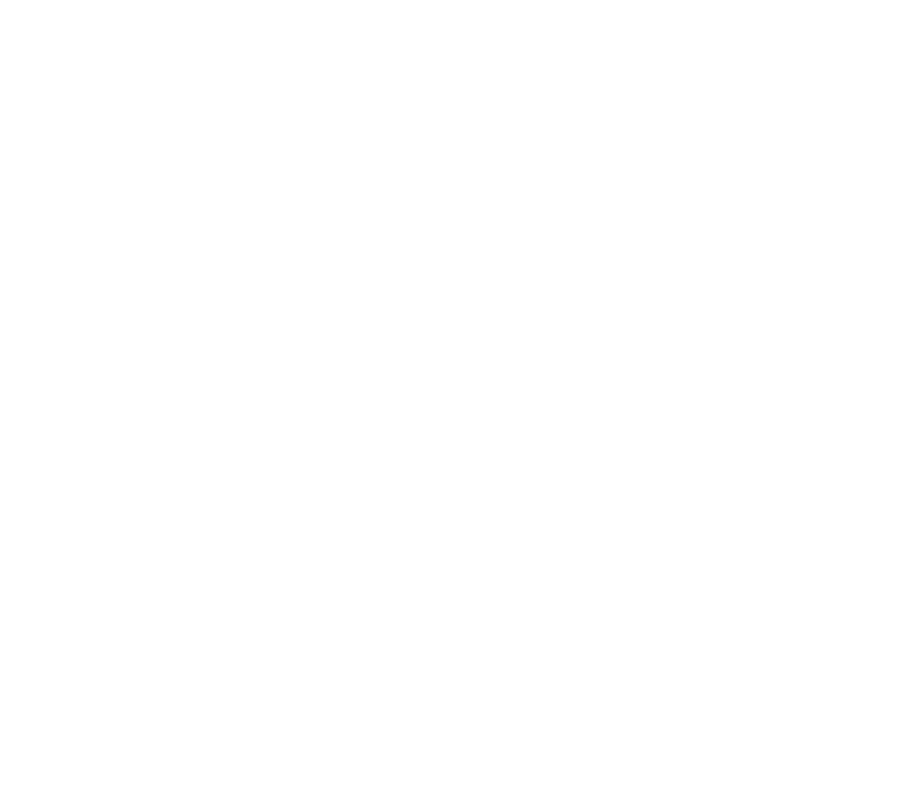
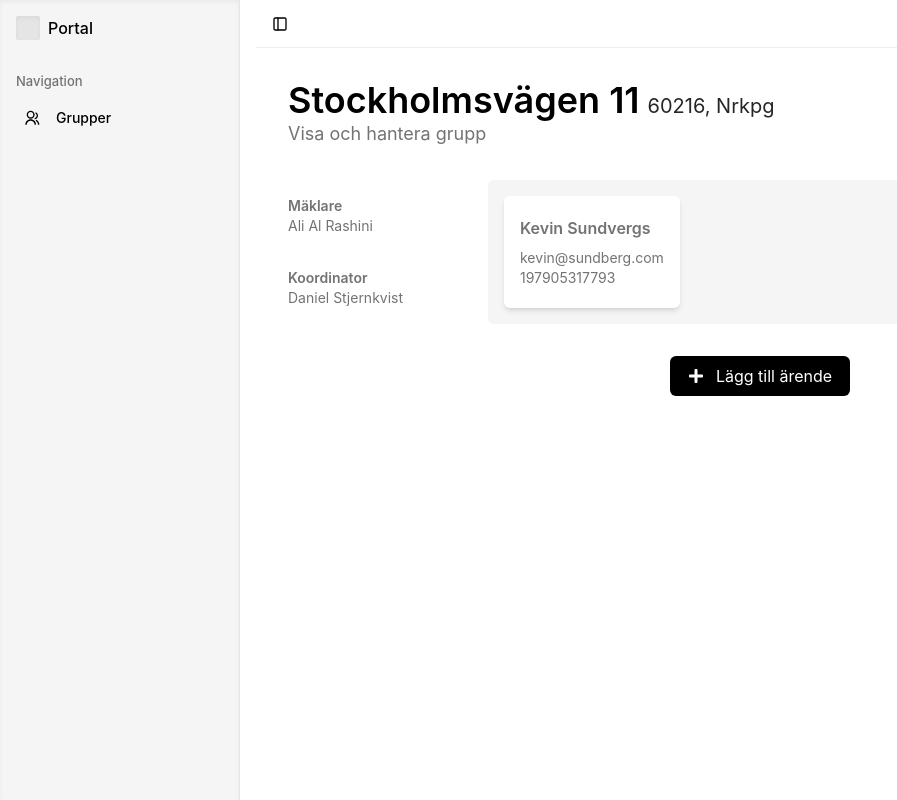
Before and after one commit to TechpologyOrg/velia_updated, a React (Create React App) app: page /dashboard/groups/1 in a window 1280 px wide. Before the commit this address had no page. Shown: the whole page, without its empty margins (0-897 px from the left). Built offline with nearby package versions, Linux system fonts and the light colour scheme; what @criipto/verify-react would draw is missing.

Commit message:
group edit moved, group interact added

```diff
--- a/src/App.js
+++ b/src/App.js
@@ -12,6 +12,7 @@
 import { bindAuthHelpers } from './lib/axiosClient';
 import DashboardGroups from './views/velia/realtor/DashboardGroups';
 import DashboardGroupsCreate from './views/velia/realtor/DashboardGroupsCreate';
+import DashboardGroupView from './views/velia/realtor/DashboardGroupView';
 
 export default function App() {
   const auth = useAuth();
@@ -31,6 +32,7 @@
 
       <Route path='/dashboard' element={<Dashboard />} >
         <Route path='groups' element={<DashboardGroups />} />
+        <Route path='groups/:id' element={<DashboardGroupView />} />
         <Route path='groups/create' element={<DashboardGroupsCreate />} />
         <Route path='groups/update/:id' element={<DashboardGroupsCreate />} />
       </Route>
--- /dev/null
+++ b/src/components/V_Popup.js
@@ -0,0 +1,90 @@
+import React, { useEffect } from 'react';
+
+const V_Popup = ({
+  isOpen,
+  onClose,
+  children,
+  title = "Popup",
+  size = "md",
+  showCloseButton = true,
+  closeOnOverlayClick = true,
+  className = ""
+}) => {
+  // Handle escape key press
+  useEffect(() => {
+    const handleEscape = (e) => {
+      if (e.key === 'Escape' && isOpen) {
+        onClose();
+      }
+    };
+
+    if (isOpen) {
+      document.addEventListener('keydown', handleEscape);
+      // Prevent body scroll when popup is open
+      document.body.style.overflow = 'hidden';
+    }
+
+    return () => {
+      document.removeEventListener('keydown', handleEscape);
+      document.body.style.overflow = 'unset';
+    };
+  }, [isOpen, onClose]);
+
+  // Handle overlay click
+  const handleOverlayClick = (e) => {
+    if (closeOnOverlayClick && e.target === e.currentTarget) {
+      onClose();
+    }
+  };
+
+  if (!isOpen) return null;
+
+  const sizeClasses = {
+    sm: "max-w-sm",
+    md: "max-w-md",
+    lg: "max-w-lg",
+    xl: "max-w-xl",
+    "2xl": "max-w-2xl",
+    "3xl": "max-w-3xl",
+    "4xl": "max-w-4xl",
+    "5xl": "max-w-5xl",
+    "6xl": "max-w-6xl",
+    full: "max-w-full mx-4"
+  };
+
+  return (
+    <div
+      className={`fixed inset-0 z-50 flex items-center justify-center p-4 ${className}`}
+      onClick={handleOverlayClick}
+    >
+      {/* Backdrop */}
+      <div className="absolute inset-0 bg-black bg-opacity-50 transition-opacity" />
+
+      {/* Popup Card */}
+      <div className={`relative bg-white rounded-lg shadow-xl w-full ${sizeClasses[size]} max-h-[90vh] overflow-hidden`}>
+        {/* Header */}
+        <div className="flex items-center justify-between p-4 border-b border-gray-200">
+          <h3 className="text-lg font-semibold text-gray-900">{title}</h3>
+          {showCloseButton && (
+            <button
+              onClick={onClose}
+              className="text-gray-400 hover:text-gray-600 transition-colors duration-200 p-1 rounded-full hover:bg-gray-100"
+              aria-label="Close popup"
+            >
+              <svg className="w-5 h-5" fill="none" stroke="currentColor" viewBox="0 0 24 24">
+                <path strokeLinecap="round" strokeLinejoin="round" strokeWidth={2} d="M6 18L18 6M6 6l12 12" />
+              </svg>
+            </button>
+          )}
+        </div>
+
+        {/* Content */}
+        <div className="p-4 overflow-y-auto max-h-[calc(90vh-120px)]">
+          {children}
+        </div>
+      </div>
+    </div>
+  );
+};
+
+export default V_Popup;
--- /dev/null
+++ b/src/views/velia/realtor/DashboardGroupView.js
@@ -0,0 +1,110 @@
+import React, { useState } from 'react'
+import { useLocation } from 'react-router-dom'
+import { FaPlus } from 'react-icons/fa';
+import V_Popup from '../../../components/V_Popup';
+
+export default function DashboardGroupView() {
+    // const { group } = useLocation().state;
+    const group = {
+		"id": 9,
+		"organisation": 1,
+		"address": "Stockholmsvägen 11",
+		"postnummer": "60216",
+		"ort": "Nrkpg",
+		"realtor": {
+			"id": 3,
+			"email": "eli@asd.se",
+			"first_name": "Ali",
+			"last_name": "Al Rashini",
+			"role": "realtor",
+			"personnummer": "200404228959"
+		},
+		"coordinator": {
+			"id": 4,
+			"email": "daniel@asd.se",
+			"first_name": "Daniel",
+			"last_name": "Stjernkvist",
+			"role": "coordinator",
+			"personnummer": "200302157870"
+		},
+		"customers": [
+			{
+				"id": 10,
+				"email": "kevin@sundberg.com",
+				"first_name": "Kevin",
+				"last_name": "Sundvergs",
+				"role": "customer",
+				"personnummer": "197905317793"
+			}
+		]
+	}
+
+    const renderCustomers = () => {
+        return group.customers.map((customer) => {
+            return <div className='flex flex-col px-4 py-2 bg-white shadow-md rounded-md items-start justify-center'
+             key={customer.id}>
+                <p className='text-md text-neutral-500 font-semibold mb-2'>{customer.first_name} {customer.last_name}</p>
+                <p className='text-sm text-neutral-500'>{customer.email}</p>
+                <p className='text-sm text-neutral-500'>{customer.personnummer}</p>
+             </div>
+        })
+    }
+
+    const [isPopupOpen, setIsPopupOpen] = useState(false);
+
+    const renderPopup = () => {
+        return (
+            <V_Popup
+                isOpen={isPopupOpen}
+                onClose={() => setIsPopupOpen(false)}
+                title="Lägg till ärende"
+            >
+                <div className='flex flex-col overflow-y-scroll w-full h-full'>
+                    <div className='flex flex-row items-center justify-between py-3 px-2 hover:bg-neutral-200 rounded-md cursor-pointer'
+                    onClick={() => {
+                        setIsPopupOpen(false);
+                    }}
+                    >
+                        <p>KYC - Kundkännedom</p>
+                        <FaPlus size={16} className="mr-1" />
+                    </div>
+
+                    <p className='text-sm text-neutral-500 self-center mt-4'>Inga mer ärenden att lägga till</p>
+                </div>
+            </V_Popup>
+        )
+    }
+
+    return (
+        <div className="flex flex-col w-full h-full">
+            {renderPopup()}
+            <div className='flex flex-row items-end gap-2'>
+                <p className="text-4xl font-semibold">{group.address}</p>
+                <p className='text-neutral-800 text-xl'>{group.postnummer}, {group.ort}</p>
+            </div>
+            <p className="text-neutral-500 text-lg">Visa och hantera grupp</p>
+
+            <div className='flex flex-row w-full flex-wrap md:flex-nowrap items-center justify-between mt-8'>
+                <div className='flex flex-col w-full md:w-[200px] py-4'>
+                    <p className='text-sm text-neutral-500 font-semibold'>Mäklare</p>
+                    <p className='text-sm text-neutral-500 mb-8'>{group.realtor.first_name} {group.realtor.last_name}</p>
+
+                    <p className='text-sm text-neutral-500 font-semibold'>Koordinator</p>
+                    <p className='text-sm text-neutral-500'>{group.coordinator.first_name} {group.coordinator.last_name}</p>
+                </div>
+
+                <div className='flex flex-row flex-1 h-full gap-4 p-4 overflow-x-scroll bg-neutral-100 rounded-md'>
+                    {renderCustomers()}
+                </div>
+            </div>
+
+            <div className="flex flex-col w-full mt-8 gap-4">
+            </div>
+
+            <button className='px-4 py-2 bg-black cursor-pointer text-white rounded-md w-[180px] self-center flex items-center justify-center gap-2' onClick={() => setIsPopupOpen(true)}>
+                <FaPlus size={16} className="mr-1" />
+                Lägg till ärende
+            </button>
+        </div>
+    )
+}
--- a/src/views/velia/realtor/DashboardGroups.js
+++ b/src/views/velia/realtor/DashboardGroups.js
@@ -42,6 +42,7 @@
     api.delete(`/groups/${id}/delete/`)
     .then(resp => {
       console.log('DashboardGroups: Group deleted successfully:', resp.data);
+      setGroups(groups.filter(group => group.id !== id))
     })
     .catch(err=>{
       console.error('DashboardGroups: API call failed:', err?.response?.data || err.message)
@@ -64,7 +65,7 @@
       toRet.push(
         <tr
           className='h-[42px] cursor-pointer hover:bg-neutral-200 text-start'
-          onClick={() => { navigate(`/dashboard/groups/update/${group.id}`) }}
+          onClick={() => { navigate(`/dashboard/groups/${group.id}`, {state: {group: group}}) }}
         >
           <td>{group.realtor.first_name} {group.realtor.last_name}</td>
           <td>{group.customers.length}</td>
@@ -72,15 +73,8 @@
           <td>{group.address}</td>
           <td>{group.postnummer}</td>
           <td>{group.ort}</td>
-          <td
-            className='cursor-pointer text-red-500'
-            onClick={e => {
-              e.stopPropagation();
-              deleteGroup(group.id);
-            }}
-          >
-            <FaTrash />
-          </td>
+          <td className='cursor-pointer' onClick={e => { e.stopPropagation(); navigate(`/dashboard/groups/update/${group.id}`)}}><FaTrash /></td>
+          <td className='cursor-pointer text-red-500' onClick={e => { e.stopPropagation(); deleteGroup(group.id);}}><FaTrash /></td>
         </tr>
       )
     })
```
